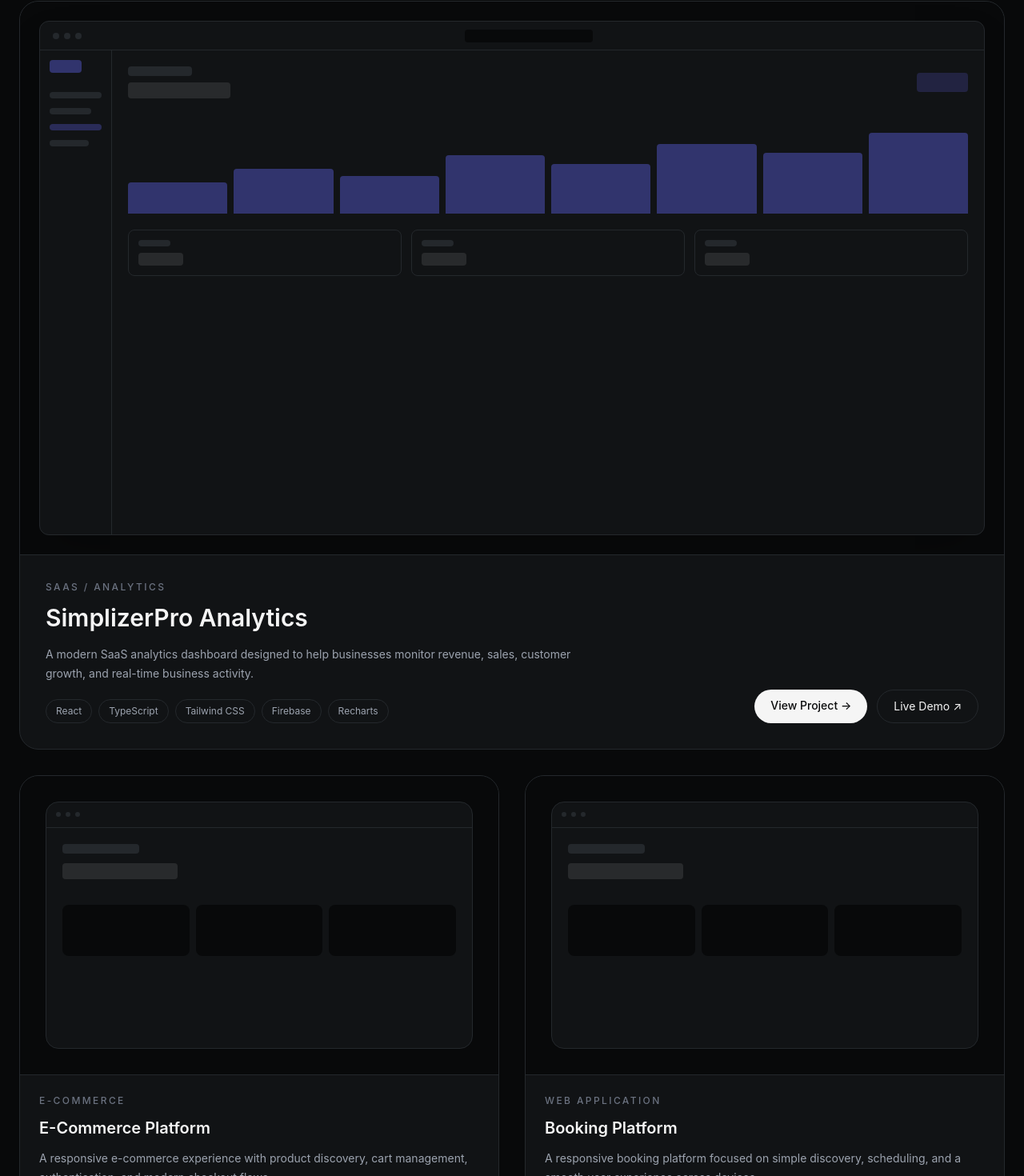
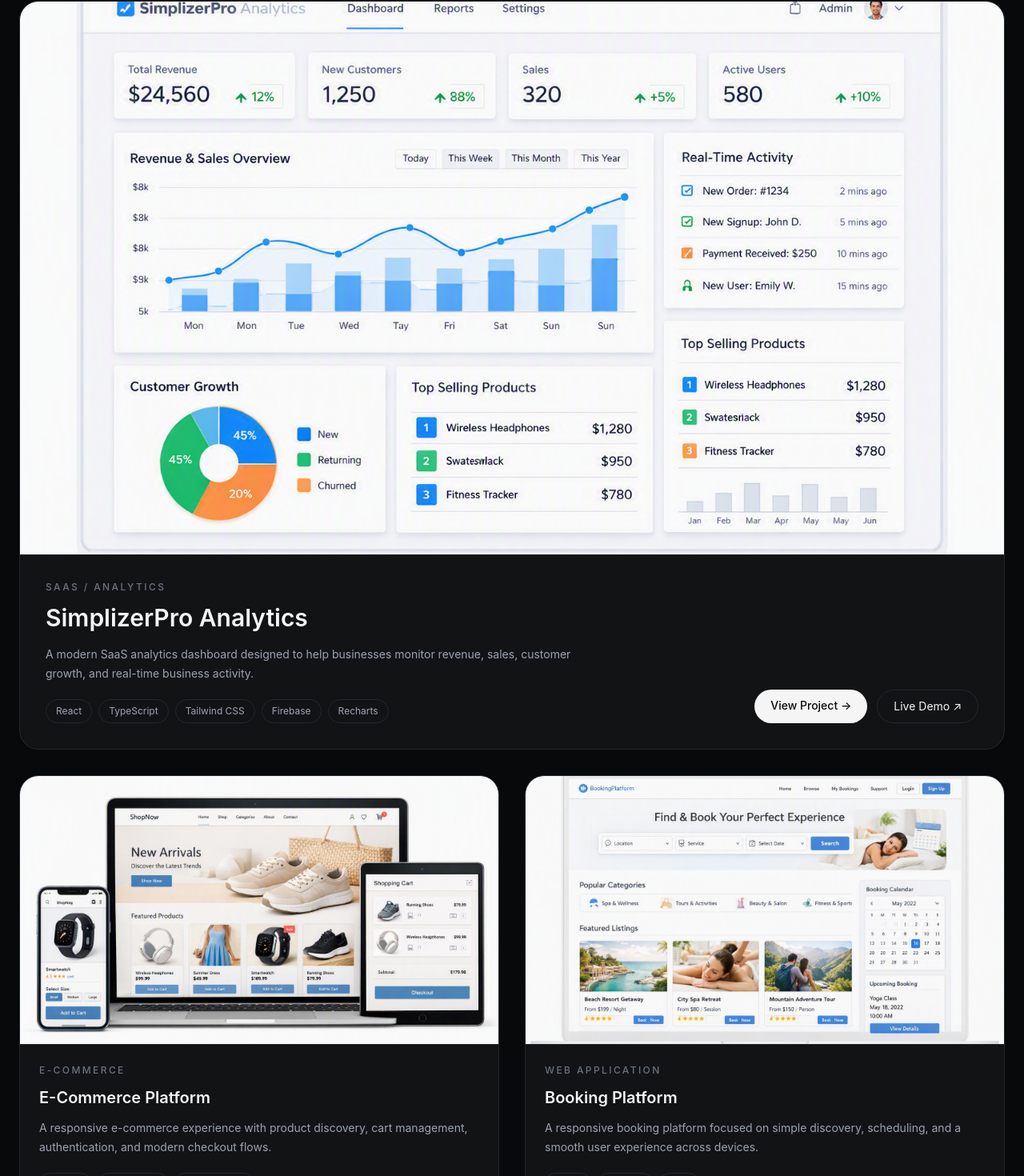
Before and after one commit to mikhayiyl/dancan-portfolio, a React (Vite) app: page / in a window 1280 px wide. Shown: the part 1241-2711 px from the top of the page at 80% size. Built offline with nearby package versions, Linux system fonts and the light colour scheme.

Commit message:
refine project previews and optimize projects page images

```diff
--- a/src/components/Projects/Projects.tsx
+++ b/src/components/Projects/Projects.tsx
@@ -7,7 +7,7 @@
   const otherProjects = projects.filter((project) => !project.featured);
 
   return (
-    <section id="work" className="py-32">
+    <section id="work" className="py-24 sm:py-28 lg:py-32">
       <div className="mx-auto max-w-7xl px-6">
         {/* Section Header */}
         <motion.div
@@ -42,85 +42,18 @@
             whileHover={{ y: -4 }}
             className="group overflow-hidden rounded-3xl border border-[#24282C] bg-[#111315] transition-shadow duration-500 hover:shadow-2xl hover:shadow-[#6366F1]/5"
           >
-            {/* Project Preview */}
-            <div className="relative aspect-video overflow-hidden border-b border-[#24282C] bg-[#08090A]">
-              {/* Ambient glow */}
-              <div className="absolute left-1/2 top-1/2 h-72 w-72 -translate-x-1/2 -translate-y-1/2 rounded-full bg-[#6366F1]/10 blur-3xl transition-transform duration-700 group-hover:scale-125" />
-
-              {/* Browser window */}
-              <div className="absolute inset-6 overflow-hidden rounded-xl border border-[#24282C] bg-[#111315] shadow-2xl transition-transform duration-700 group-hover:scale-[1.02]">
-                {/* Browser header */}
-                <div className="flex h-9 items-center gap-1.5 border-b border-[#24282C] px-4">
-                  <span className="h-2 w-2 rounded-full bg-[#24282C]" />
-                  <span className="h-2 w-2 rounded-full bg-[#24282C]" />
-                  <span className="h-2 w-2 rounded-full bg-[#24282C]" />
-
-                  <div className="mx-auto h-4 w-40 rounded bg-[#08090A]" />
-                </div>
-
-                {/* Dashboard */}
-                <div className="grid h-full grid-cols-[90px_1fr]">
-                  {/* Sidebar */}
-                  <div className="border-r border-[#24282C] p-3">
-                    <div className="mb-6 h-4 w-10 rounded bg-[#6366F1]/40" />
-
-                    <div className="space-y-3">
-                      <div className="h-2 w-full rounded bg-[#24282C]" />
-                      <div className="h-2 w-4/5 rounded bg-[#24282C]" />
-                      <div className="h-2 w-full rounded bg-[#6366F1]/30" />
-                      <div className="h-2 w-3/4 rounded bg-[#24282C]" />
-                    </div>
-                  </div>
-
-                  {/* Main dashboard */}
-                  <div className="p-5">
-                    <div className="flex items-center justify-between">
-                      <div>
-                        <div className="h-3 w-20 rounded bg-[#24282C]" />
-                        <div className="mt-2 h-5 w-32 rounded bg-[#F5F5F5]/10" />
-                      </div>
-
-                      <div className="h-6 w-16 rounded bg-[#6366F1]/20" />
-                    </div>
-
-                    {/* Chart */}
-                    <div className="mt-8 flex h-28 items-end gap-2">
-                      {[35, 50, 42, 65, 55, 78, 68, 90].map((height, index) => (
-                        <motion.div
-                          key={index}
-                          initial={{ height: 0 }}
-                          whileInView={{ height: `${height}%` }}
-                          viewport={{ once: true }}
-                          transition={{
-                            duration: 0.5,
-                            delay: 0.2 + index * 0.05,
-                          }}
-                          className="flex-1 rounded-t-sm bg-[#6366F1]/40"
-                        />
-                      ))}
-                    </div>
-
-                    {/* Stats */}
-                    <div className="mt-5 grid grid-cols-3 gap-3">
-                      <div className="rounded-lg border border-[#24282C] p-3">
-                        <div className="h-2 w-10 rounded bg-[#24282C]" />
-                        <div className="mt-2 h-4 w-14 rounded bg-[#F5F5F5]/10" />
-                      </div>
-
-                      <div className="rounded-lg border border-[#24282C] p-3">
-                        <div className="h-2 w-10 rounded bg-[#24282C]" />
-                        <div className="mt-2 h-4 w-14 rounded bg-[#F5F5F5]/10" />
-                      </div>
-
-                      <div className="rounded-lg border border-[#24282C] p-3">
-                        <div className="h-2 w-10 rounded bg-[#24282C]" />
-                        <div className="mt-2 h-4 w-14 rounded bg-[#F5F5F5]/10" />
-                      </div>
-                    </div>
-                  </div>
-                </div>
+            {/* Project Image */}
+            <Link to={`/projects/${featuredProject.slug}`} className="block">
+              <div className="aspect-video overflow-hidden border-b border-[#24282C] bg-[#08090A]">
+                <img
+                  src={featuredProject.image}
+                  alt={featuredProject.title}
+                  decoding="async"
+                  fetchPriority="high"
+                  className="h-full w-full object-cover transition-transform duration-700 group-hover:scale-[1.02]"
+                />
               </div>
-            </div>
+            </Link>
 
             {/* Project Information */}
             <div className="grid gap-8 p-6 sm:p-8 lg:grid-cols-[1fr_auto] lg:items-end">
@@ -177,7 +110,7 @@
             <Link
               key={project.slug}
               to={`/projects/${project.slug}`}
-              className="block"
+              className="group"
             >
               <motion.article
                 initial={{ opacity: 0, y: 30 }}
@@ -185,32 +118,20 @@
                 viewport={{ once: true }}
                 transition={{ duration: 0.6, delay: index * 0.1 }}
                 whileHover={{ y: -4 }}
-                className="group overflow-hidden rounded-3xl border border-[#24282C] bg-[#111315] transition-shadow duration-500 hover:shadow-xl hover:shadow-[#6366F1]/5"
+                className="overflow-hidden rounded-3xl border border-[#24282C] bg-[#111315] transition-shadow duration-500 hover:shadow-xl hover:shadow-[#6366F1]/5"
               >
-                {/* Preview */}
-                <div className="relative aspect-16/10 overflow-hidden border-b border-[#24282C] bg-[#08090A]">
-                  <div className="absolute inset-0 bg-[radial-gradient(circle_at_center,#6366F1_0%,transparent_45%)] opacity-5 transition-transform duration-700 group-hover:scale-125" />
-
-                  <div className="absolute inset-8 rounded-2xl border border-[#24282C] bg-[#111315] transition-transform duration-700 group-hover:scale-[1.03]">
-                    <div className="flex h-8 items-center gap-1.5 border-b border-[#24282C] px-3">
-                      <span className="h-1.5 w-1.5 rounded-full bg-[#24282C]" />
-                      <span className="h-1.5 w-1.5 rounded-full bg-[#24282C]" />
-                      <span className="h-1.5 w-1.5 rounded-full bg-[#24282C]" />
-                    </div>
-
-                    <div className="p-5">
-                      <div className="h-3 w-24 rounded bg-[#24282C]" />
-                      <div className="mt-3 h-5 w-36 rounded bg-[#F5F5F5]/10" />
-
-                      <div className="mt-8 grid grid-cols-3 gap-2">
-                        <div className="h-16 rounded-lg bg-[#08090A]" />
-                        <div className="h-16 rounded-lg bg-[#08090A]" />
-                        <div className="h-16 rounded-lg bg-[#08090A]" />
-                      </div>
-                    </div>
-                  </div>
+                {/* Project Image */}
+                <div className="aspect-video overflow-hidden border-b border-[#24282C] bg-[#08090A]">
+                  <img
+                    src={project.image}
+                    alt={project.title}
+                    loading="lazy"
+                    decoding="async"
+                    className="h-full w-full object-cover transition-transform duration-500 group-hover:scale-105"
+                  />
                 </div>
 
+                {/* Project Information */}
                 <div className="p-6">
                   <p className="text-xs font-medium uppercase tracking-[0.2em] text-[#6B7280]">
                     {project.category}
@@ -226,7 +147,10 @@
 
                   <div className="mt-5 flex flex-wrap gap-2">
                     {project.technologies.map((technology) => (
-                      <span key={technology} className="text-xs text-[#6B7280]">
+                      <span
+                        key={technology}
+                        className="rounded-full border border-[#24282C] px-3 py-1 text-xs text-[#9CA3AF]"
+                      >
                         {technology}
                       </span>
                     ))}
@@ -241,6 +165,7 @@
           ))}
         </div>
 
+        {/* View All */}
         <div className="mt-12 flex justify-center">
           <Link
             to="/projects"
--- a/src/pages/ProjectDetails.tsx
+++ b/src/pages/ProjectDetails.tsx
@@ -44,7 +44,9 @@
         <img
           src={project.image}
           alt={project.title}
-          className="mt-12 w-full rounded-3xl border border-[#24282C]"
+          decoding="async"
+          fetchPriority="high"
+          className="mt-12 w-full object-cover rounded-3xl border border-[#24282C]"
         />
 
         <div className="mt-10 flex flex-wrap gap-3">
--- a/src/pages/ProjectsPage.tsx
+++ b/src/pages/ProjectsPage.tsx
@@ -30,6 +30,8 @@
                   <img
                     src={project.image}
                     alt={project.title}
+                    loading="lazy"
+                    decoding="async"
                     className="h-full w-full object-cover transition-transform duration-500 group-hover:scale-105"
                   />
                 </div>
```
